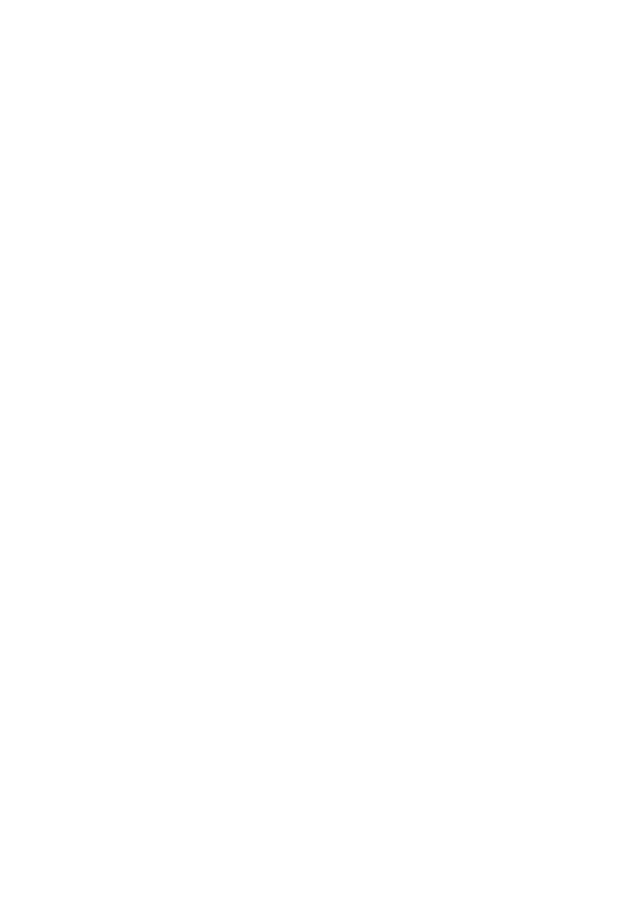
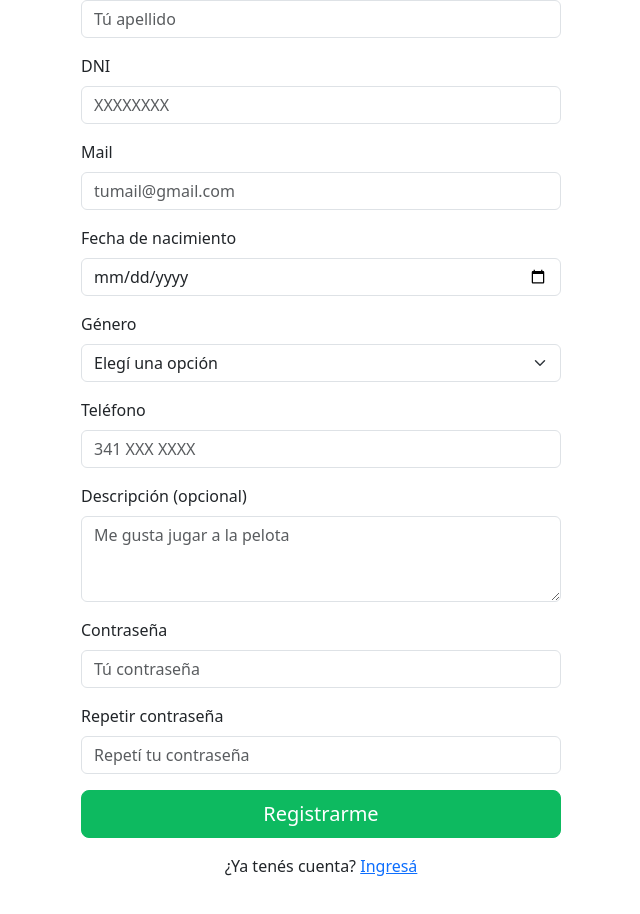
Before and after one commit to juanpablovilla2006/Doble-Cinco, a React (Vite) app in the folder frontend/: page /cuenta/registro in a window 1280 px wide. Shown: the part 238-1152 px from the top of the page, without its empty margins (319-959 px from the left). Before the commit the page ends 800 px from the top, so only its background shows below. Built offline with nearby package versions, Linux system fonts and the light colour scheme.

Commit message:
Agregado formulario de registro con validación y mantener sesión iniciada. La edad mínima ahora es de 14 años. Agregada api.js para poder gestionar errores y tambiénn con el método pedir. Ahora se pueden crear usuarios correctamente

```diff
--- /dev/null
+++ b/frontend/src/components/CampoFormulario/CampoFormulario.jsx
@@ -0,0 +1,46 @@
+export default function CampoFormulario({
+  etiqueta,
+  nombre,
+  tipo = "text",
+  valor,
+  onChange,
+  error,
+  opciones = [],
+  ...resto
+}) {
+  const id = `campo-${nombre}`;
+  const invalido = error ? "is-invalid" : "";
+
+  let control;
+
+  if (tipo === "select") {
+    control = (
+      <select id={id} name={nombre} className={`form-select ${invalido}`} value={valor} onChange={onChange} {...resto}>
+        <option value="">Elegí una opción</option>
+        {opciones.map((opcion) => (
+          <option key={opcion} value={opcion}>
+            {opcion}
+          </option>
+        ))}
+      </select>
+    );
+  } else if (tipo === "textarea") {
+    control = (
+      <textarea id={id} name={nombre} className={`form-control ${invalido}`} rows="3" value={valor} onChange={onChange} {...resto} />
+    );
+  } else {
+    control = (
+      <input id={id} name={nombre} type={tipo} className={`form-control ${invalido}`} value={valor} onChange={onChange} {...resto} />
+    );
+  }
+
+  return (
+    <div className="mb-3">
+      <label htmlFor={id} className="form-label">
+        {etiqueta}
+      </label>
+      {control}
+      {error && <div className="invalid-feedback">{error}</div>}
+    </div>
+  );
+}
--- /dev/null
+++ b/frontend/src/pages/Registro/Registro.css
@@ -0,0 +1,9 @@
+.registro__formulario {
+  max-width: 480px;
+  margin: 0 auto;
+}
+
+.registro__pie {
+  margin-top: 16px;
+  text-align: center;
+}
--- a/frontend/src/pages/Registro/Registro.jsx
+++ b/frontend/src/pages/Registro/Registro.jsx
@@ -1,11 +1,96 @@
+import { useState } from "react";
+import { Link, useNavigate } from "react-router";
 import BarraMenu from "../../components/BarraMenu/BarraMenu.jsx";
+import CampoFormulario from "../../components/CampoFormulario/CampoFormulario.jsx";
+import { useUsuario } from "../../hooks/useUsuario.js";
+import { registrarUsuario } from "../../services/usuarioService.js";
+import "./Registro.css";
+import { fechaMaximaDeNacimiento } from "../../utils/fechas.js";
+
+const GENEROS = ["Hombre", "Mujer", "Otro"];
+
+const DATOS_INICIALES = {
+  nombre: "",
+  apellido: "",
+  dni: "",
+  mail: "",
+  fecha_nac: "",
+  genero: "",
+  telefono: "",
+  descripcion: "",
+  password: ""
+};
 
 export default function Registro() {
+  const [datos, setDatos] = useState(DATOS_INICIALES);
+  const [repetirPassword, setRepetirPassword] = useState("");
+  const [errores, setErrores] = useState({});
+  const [errorGeneral, setErrorGeneral] = useState(null);
+  const [enviando, setEnviando] = useState(false);
+
+  const { iniciarSesion } = useUsuario();
+  const navigate = useNavigate();
+
+  function cambiar(evento) {
+    const { name, value } = evento.target;
+    setDatos({ ...datos, [name]: value });
+  }
+
+  async function enviar(evento) {
+    evento.preventDefault();
+    setErrores({});
+    setErrorGeneral(null);
+
+    if (datos.password !== repetirPassword) {
+      setErrores({ repetirPassword: "Las contraseñas no coinciden" });
+      return;
+    }
+
+    setEnviando(true);
+
+    try {
+      const nuevoUsuario = await registrarUsuario(datos);
+      iniciarSesion(nuevoUsuario);
+      navigate("/cuenta");
+    } catch (error) {
+      if (error.status === 400) {
+        setErrores(Object.fromEntries(error.detalles.map((d) => [d.campo, d.mensaje])));
+      } else if (error.status === 409) {
+        setErrores({ mail: error.message });
+      } else {
+        setErrorGeneral(error.message);
+      }
+    } finally {
+      setEnviando(false);
+    }
+  }
+
   return (
     <>
       <BarraMenu titulo="Registrarte" />
       <main className="container py-4">
-        <p>Pantalla en construcción.</p>
+        <form className="registro__formulario" onSubmit={enviar}>
+          {errorGeneral && <div className="alert alert-danger">{errorGeneral}</div>}
+
+          <CampoFormulario etiqueta="Nombre" nombre="nombre" valor={datos.nombre} onChange={cambiar} error={errores.nombre} required maxLength={50} placeholder="Tú nombre" />
+          <CampoFormulario etiqueta="Apellido" nombre="apellido" valor={datos.apellido} onChange={cambiar} error={errores.apellido} required maxLength={50} placeholder="Tú apellido"/>
+          <CampoFormulario etiqueta="DNI" nombre="dni" valor={datos.dni} onChange={cambiar} error={errores.dni} required inputMode="numeric" maxLength={10} placeholder="XXXXXXXX" />
+          <CampoFormulario etiqueta="Mail" nombre="mail" tipo="email" valor={datos.mail} onChange={cambiar} error={errores.mail} required maxLength={100} placeholder="tumail@gmail.com"/>
+          <CampoFormulario etiqueta="Fecha de nacimiento" nombre="fecha_nac" tipo="date" valor={datos.fecha_nac} onChange={cambiar} error={errores.fecha_nac} required max={fechaMaximaDeNacimiento()} />
+          <CampoFormulario etiqueta="Género" nombre="genero" tipo="select" opciones={GENEROS} valor={datos.genero} onChange={cambiar} error={errores.genero} required />
+          <CampoFormulario etiqueta="Teléfono" nombre="telefono" tipo="tel" valor={datos.telefono} onChange={cambiar} error={errores.telefono} required placeholder="341 XXX XXXX"/>
+          <CampoFormulario etiqueta="Descripción (opcional)" nombre="descripcion" tipo="textarea" valor={datos.descripcion} onChange={cambiar} error={errores.descripcion} maxLength={200} placeholder="Me gusta jugar a la pelota"/>
+          <CampoFormulario etiqueta="Contraseña" nombre="password" tipo="password" valor={datos.password} onChange={cambiar} error={errores.password} required minLength={8} maxLength={72}  placeholder="Tú contraseña"/>
+          <CampoFormulario etiqueta="Repetir contraseña" nombre="repetirPassword" tipo="password" valor={repetirPassword} onChange={(e) => setRepetirPassword(e.target.value)} error={errores.repetirPassword} required placeholder="Repetí tu contraseña"/>
+
+          <button type="submit" className="btn btn-primary btn-lg w-100" disabled={enviando}>
+            {enviando ? "Registrando..." : "Registrarme"}
+          </button>
+
+          <p className="registro__pie">
+            ¿Ya tenés cuenta? <Link to="/cuenta/login">Ingresá</Link>
+          </p>
+        </form>
       </main>
     </>
   );
--- /dev/null
+++ b/frontend/src/services/api.js
@@ -0,0 +1,42 @@
+const API_URL = "http://localhost:3000";
+
+// Error que devuelve el backend si algo sale mal. Trae el status HTTP, el mensaje y el detalle por campo
+export class ErrorApi extends Error {
+  constructor(status, mensaje, detalles = []) {
+    super(mensaje);
+    this.status = status;
+    this.detalles = detalles;
+  }
+}
+
+export async function pedir(ruta, { metodo = "GET", cuerpo } = {}) {
+  const opciones = { method: metodo, headers: {} };
+
+  if (cuerpo !== undefined) {
+    opciones.headers["Content-Type"] = "application/json";
+    opciones.body = JSON.stringify(cuerpo);
+  }
+
+  let respuesta;
+  try {
+    respuesta = await fetch(`${API_URL}${ruta}`, opciones);
+  } catch {
+    throw new ErrorApi(0, "No se pudo conectar con el servidor");
+  }
+
+  if (respuesta.status === 204) {
+    return null;
+  }
+
+  const datos = await respuesta.json().catch(() => null);
+
+  if (!respuesta.ok) {
+    throw new ErrorApi(
+      respuesta.status,
+      datos?.mensaje ?? "Ocurrió un error inesperado",
+      datos?.detalles ?? []
+    );
+  }
+
+  return datos;
+}
--- /dev/null
+++ b/frontend/src/services/usuarioService.js
@@ -0,0 +1,5 @@
+import { pedir } from "./api.js";
+
+export function registrarUsuario(datos) {
+  return pedir("/usuarios", { metodo: "POST", cuerpo: datos });
+}
--- /dev/null
+++ b/frontend/src/utils/fechas.js
@@ -0,0 +1,9 @@
+// Tiene que coincidir con la edad mínima del backend (schemas/usuario.schema.js)
+export const EDAD_MINIMA = 14;
+
+// Fecha de nacimiento más reciente permitida, en formato YYYY-MM-DD
+export function fechaMaximaDeNacimiento() {
+  const limite = new Date();
+  limite.setFullYear(limite.getFullYear() - EDAD_MINIMA);
+  return limite.toISOString().slice(0, 10);
+}
```
Also changed, not shown: 2 other files (tests, documents, lock files or other folders).
